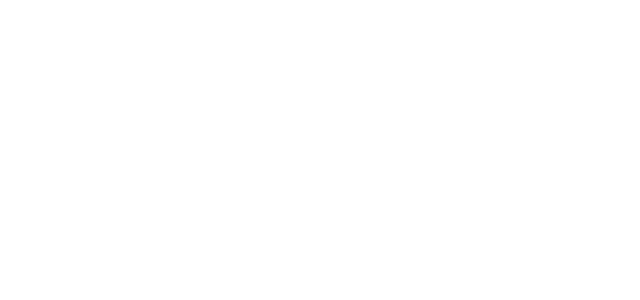
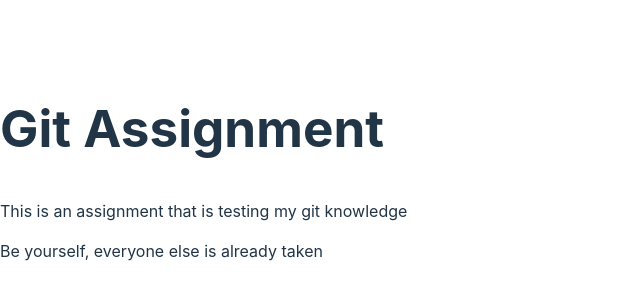
Before and after one commit to RalfiSlask/Git-Assignment, a React (Vite) app: page / in a window 1280 px wide. Shown: the part 232-532 px from the top of the page, without its empty margins (0-640 px from the left). Built offline with nearby package versions, Linux system fonts and the light colour scheme.

Commit message:
feat: create object with landinginfromation, integrated LandingIntro component with the object as prop

```diff
--- a/src/App.tsx
+++ b/src/App.tsx
@@ -1,5 +1,17 @@
+import LandingIntro from './components/LandingIntro';
+
 function App() {
-  return <></>;
+  const landingInformation = {
+    title: 'Git Assignment',
+    description: 'This is an assignment that is testing my git knowledge',
+    quote: 'Be yourself, everyone else is already taken',
+  };
+
+  return (
+    <>
+      <LandingIntro landingInfo={landingInformation} />
+    </>
+  );
 }
 
 export default App;
```
